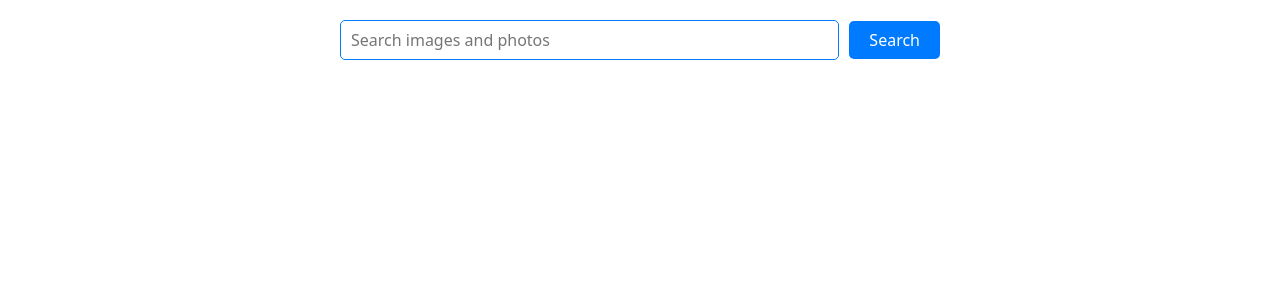
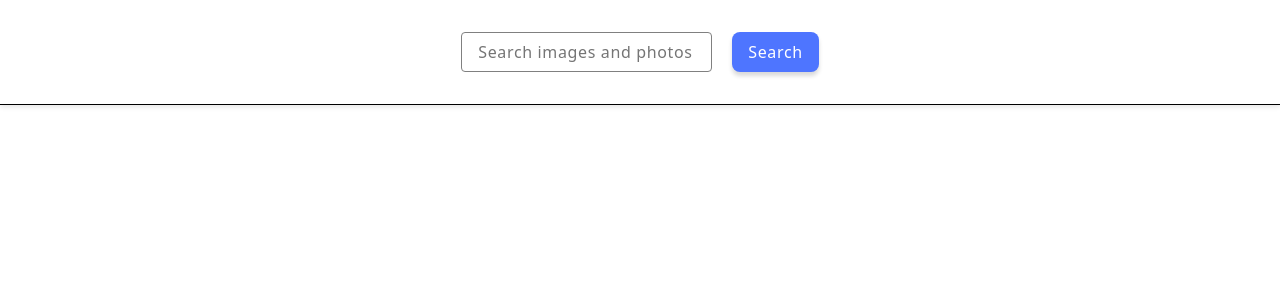
Before and after one commit to YevheniiaZalevska/Search-Images-3, a React (Vite) app: page / in a window 1280 px wide. Shown: the top 300 px of the page. Built offline with nearby package versions, Linux system fonts and the light colour scheme.

Commit message:
update search bar

```diff
--- a/src/components/SearchBar/SearchBar.jsx
+++ b/src/components/SearchBar/SearchBar.jsx
@@ -1,33 +1,34 @@
-import { useState } from "react";
-import s from "./SearchBar.module.css";
+import PropTypes from 'prop-types';
+import { useState } from 'react';
+import customToast from '../ErrorMessage/Toast';
+import s from './SearchBar.module.css';
 
 const SearchBar = ({ onSubmit }) => {
-  const [searchQuery, setSearchQuery] = useState("");
+  const [query, setQuery] = useState('');
 
-  const handleInputChange = (event) => {
-    setSearchQuery(event.target.value);
-    // console.log(event.target.value);
+  const handleSubmit = e => {
+    e.preventDefault();
+
+    if (query.trim() === '') {
+      customToast('warn', 'Oops... Enter something');
+      return;
+    }
+
+    onSubmit(query);
+    setQuery('');
   };
-
-  const handleSubmit = (event) => {
-    event.preventDefault();
-    onSubmit(searchQuery);
-    setSearchQuery("");
-  };
-
   return (
     <header className={s.header}>
-      <form onSubmit={handleSubmit} className={s.form}>
+      <form onSubmit={handleSubmit} className={s.searchForm}>
         <input
-          className={s.input}
           type="text"
-          autoComplete="off"
-          autoFocus
+          name="query"
+          className={s.searchInput}
           placeholder="Search images and photos"
-          value={searchQuery}
-          onChange={handleInputChange}
+          value={query}
+          onChange={e => setQuery(e.target.value.toLowerCase())}
         />
-        <button className={s.button} type="submit">
+        <button type="submit" className={s.searchBtn}>
           Search
         </button>
       </form>
@@ -35,4 +36,8 @@ const SearchBar = ({ onSubmit }) => {
   );
 };
 
+SearchBar.propTypes = {
+  onSubmit: PropTypes.func,
+};
+
 export default SearchBar;
--- a/src/components/SearchBar/SearchBar.module.css
+++ b/src/components/SearchBar/SearchBar.module.css
@@ -1,55 +1,71 @@
 .header {
+    /* position: fixed; */
+    top: 0;
+    left: 0;
+    width: 100%;
+    padding-top: 32px;
+    padding-bottom: 32px;
+    background-color: #ffffff;
+    box-shadow: 0px 2px 5px rgba(0, 0, 0, 0.1);
+    border-bottom: 1px solid black;
+    z-index: 100;
+}
+
+.searchBtn {
+    display: flex;
+    justify-content: space-between;
+    gap: 6px;
+    font-family: inherit;
+    border-radius: 8px;
+    padding: 8px 16px;
+    min-width: 75px;
+    height: 40px;
+    font-weight: 500;
+    font-size: 16px;
+    line-height: 1.5;
+    letter-spacing: 0.04em;
+    color: #fff;
+
+    border: none;
+    box-shadow: 0px 4px 4px rgba(0, 0, 0, 0.15);
+    background-color: #4e75ff;
+    cursor: pointer;
+    transition: background-color 250ms ease;
+
+    &:hover,
+    &:focus {
+        background-color: #6c8cff;
+    }
+}
+
+.searchForm {
     display: flex;
     justify-content: center;
-    align-items: center;
-    margin-top: 20px;
-    top: 20px;
-    z-index: 999;
+    gap: 20px;
+    text-align: center;
 }
 
-.form {
-    display: flex;
-    align-items: center;
-    max-width: 600px;
-    width: 100%;
+.searchInput {
+    min-width: 250px;
+    font-weight: 400;
+    font-size: 16px;
+    line-height: 1.5;
+    letter-spacing: 0.04em;
+    color: #808080;
+    border-radius: 4px;
+    outline: none;
+    background-color: transparent;
+    border: 1px solid #808080;
+    height: 40px;
+    padding-left: 16px;
+    transition: border-color 250ms ease;
+
+    &:hover,
+    &:focus {
+        border-color: #000;
+    }
+
+    &:focus-within {
+        border-color: #4e75ff;
+    }
 }
-
-.input {
-    width: 100%;
-    padding: 10px;
-    font-size: 16px;
-    border-radius: 5px;
-    border: 1px solid #ccc;
-    margin-right: 10px;
-    outline: none;
-    transition: border-color 0.3s ease;
-}
-
-.input:focus {
-    border-color: #007bff;
-}
-
-.button {
-    padding: 10px 20px;
-    background-color: #007bff;
-    color: white;
-    border: none;
-    border-radius: 5px;
-    font-size: 16px;
-    cursor: pointer;
-    transition: background-color 0.3s ease, transform 0.2s ease;
-}
-
-.button:hover {
-    background-color: #0056b3;
-}
-
-.button:active {
-    background-color: #004085;
-    transform: scale(0.98);
-}
-
-.button:disabled {
-    background-color: #cccccc;
-    cursor: not-allowed;
-}
```
